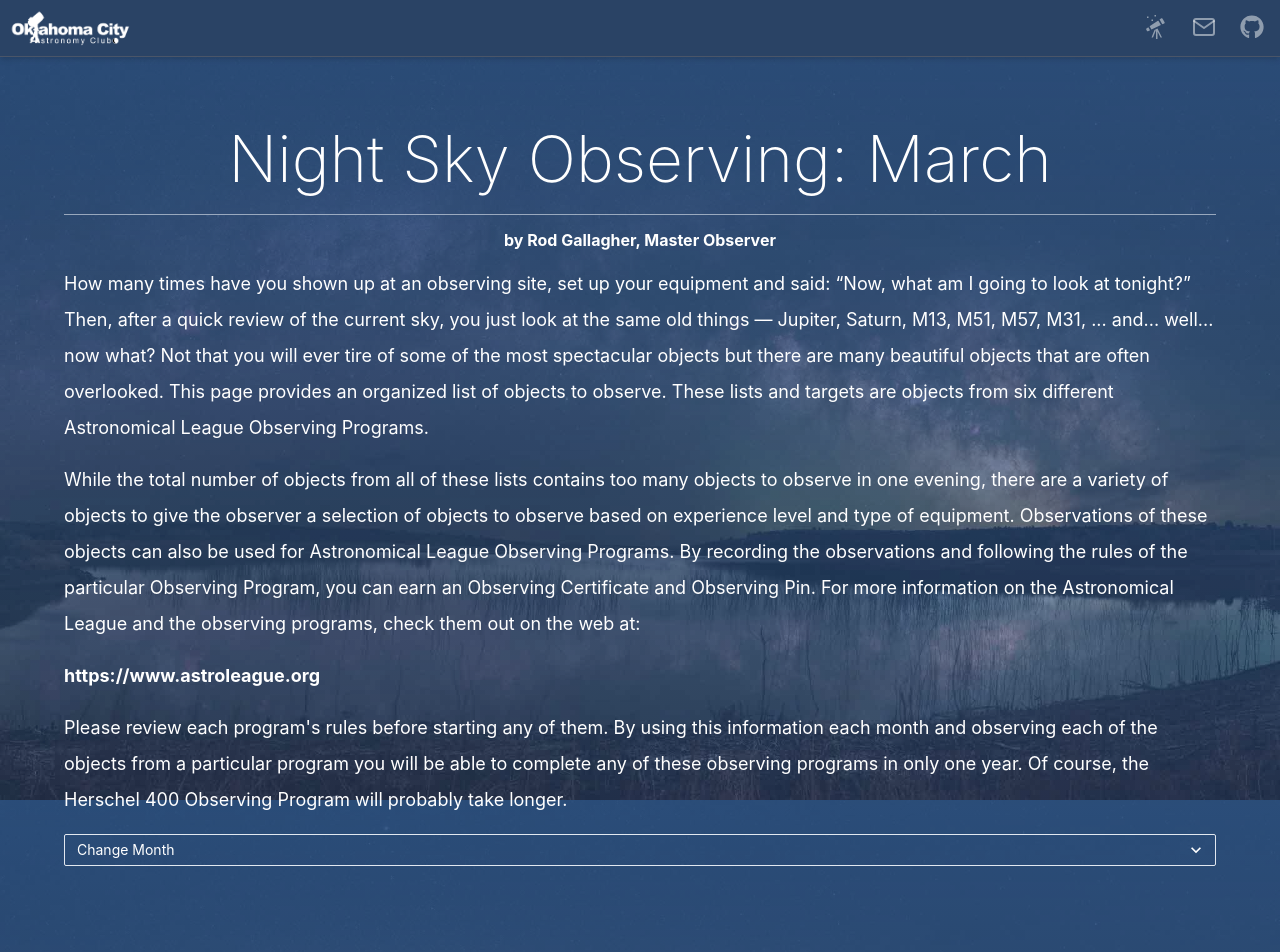
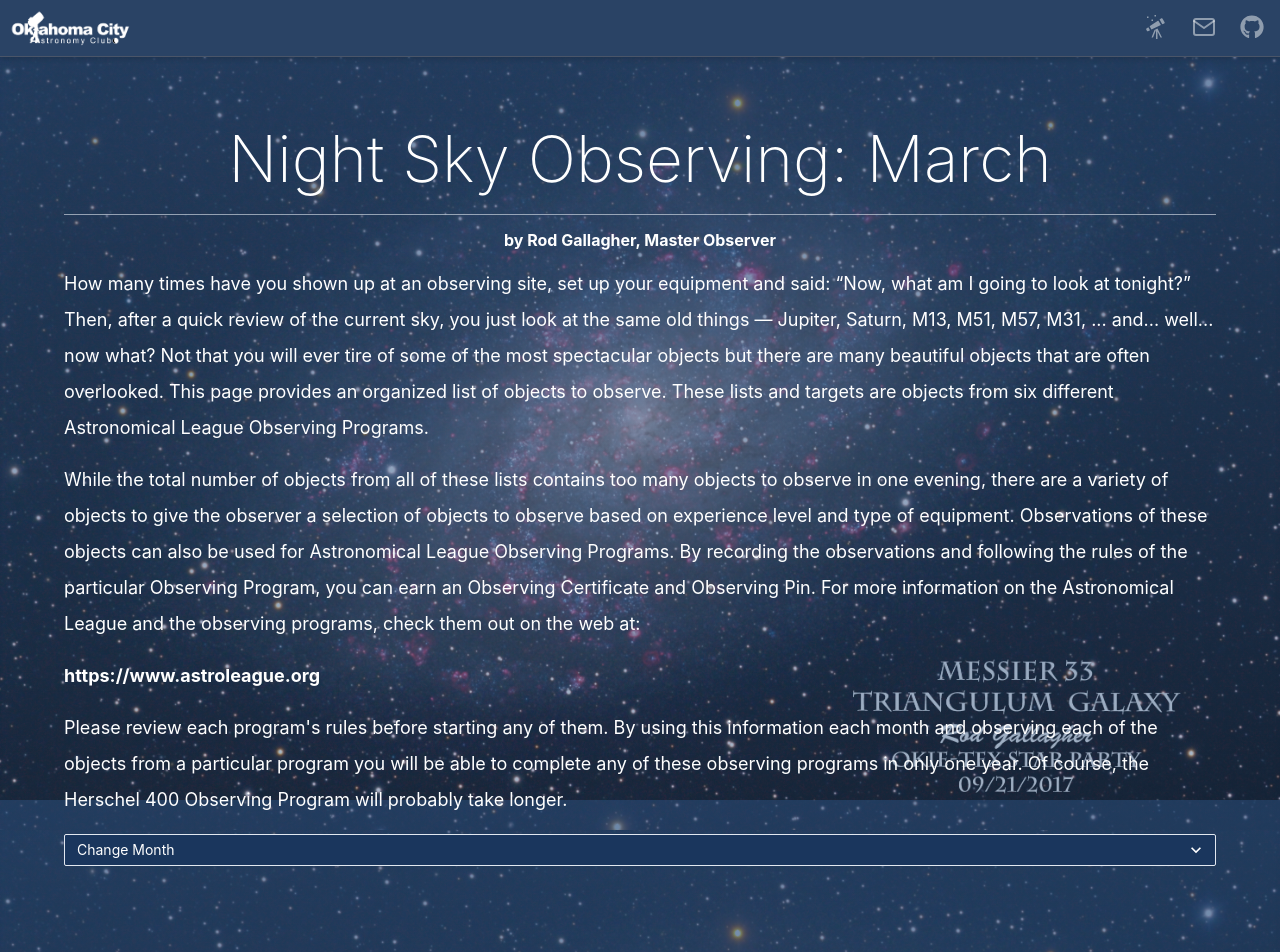
Before and after one commit to sdmacdonald/okcastro.club, a React (Vite) app: page /observing in a window 1280 px wide. Shown: the top 952 px of the page. Built offline with nearby package versions, Linux system fonts and the light colour scheme.

Commit message:
observing image and dropdown update

```diff
--- a/src/pages/ImagingSession.jsx
+++ b/src/pages/ImagingSession.jsx
@@ -68,7 +68,7 @@ export const ImagingSession = () => {
         <TextBlock>
           The imaging session will be Sunday, September 10 and Monday, September
           11. The sessions start at 10am central time at the Kenton Senior
-          Center, and will last until 4pm, with a lunch break.
+          Center, and will last until 4:30pm, with a lunch break.
         </TextBlock>
         <TextBlock>
           Each seat is $100 per person. You must be registered for the Okie-Tex
--- a/src/pages/Observing.jsx
+++ b/src/pages/Observing.jsx
@@ -15,7 +15,7 @@ export const Observing = (props) => {
   };
 
   return (
-    <Page>
+    <Page bg="linear-gradient(rgba(44, 82, 130, 0.7),rgba(44, 82, 130, 0.4)) , url('./M33-rod-gallagher.jpg')">
       <Segment
         heading={`Night Sky Observing: ${month.month}`}
         as="h1"
@@ -29,7 +29,13 @@ export const Observing = (props) => {
             {block}
           </TextBlock>
         ))}
-        <Select placeholder="Change Month" size="sm" onChange={handleMonth}>
+        <Select
+          placeholder="Change Month"
+          size="sm"
+          onChange={handleMonth}
+          bgColor="blue.900"
+          color="white"
+        >
           {monthOptions.map((m, index) => (
             <option key={index} value={m.value} id={m.month}>
               {m.month}
--- a/src/templates/Page.jsx
+++ b/src/templates/Page.jsx
@@ -3,7 +3,7 @@ import { Box, Stack } from "@chakra-ui/react";
 import { Navigation } from "../organisms";
 
 export const Page = (props) => {
-  const { children } = props;
+  const { bg, children } = props;
 
   return (
     <Box
@@ -11,7 +11,10 @@ export const Page = (props) => {
       bgPosition="center"
       bgAttachment="fixed"
       bgSize="cover"
-      bgImage="linear-gradient(rgba(44, 82, 130, 0.9),rgba(44, 82, 130, 0.5)) , url('./bg.jpg')"
+      bgImage={
+        bg ||
+        "linear-gradient(rgba(44, 82, 130, 0.9),rgba(44, 82, 130, 0.5)) , url('./bg.jpg')"
+      }
       minH="100vh"
       pb="8"
       maxW="100%"
```
Also changed, not shown: public/M33-rod-gallagher.jpg (added).
